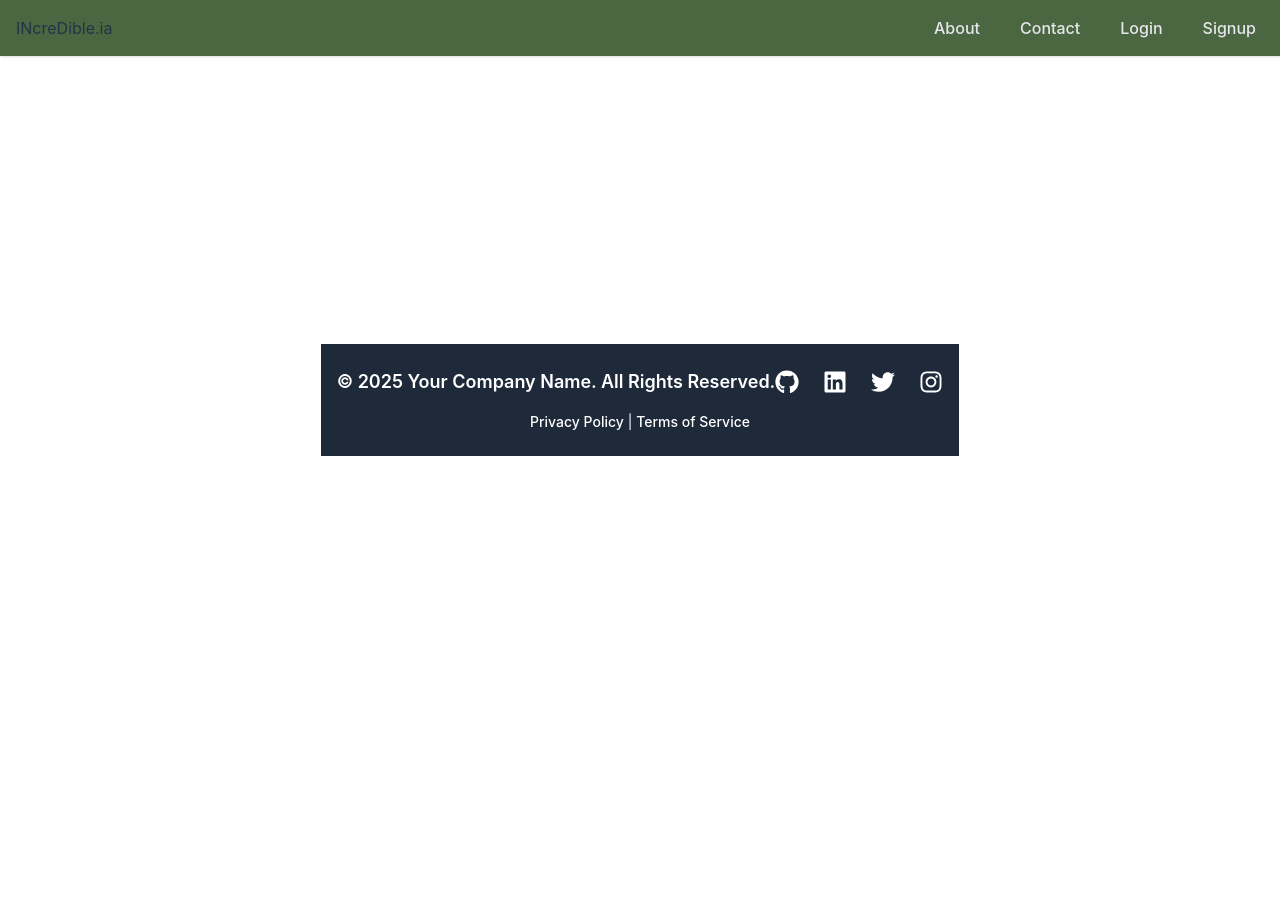
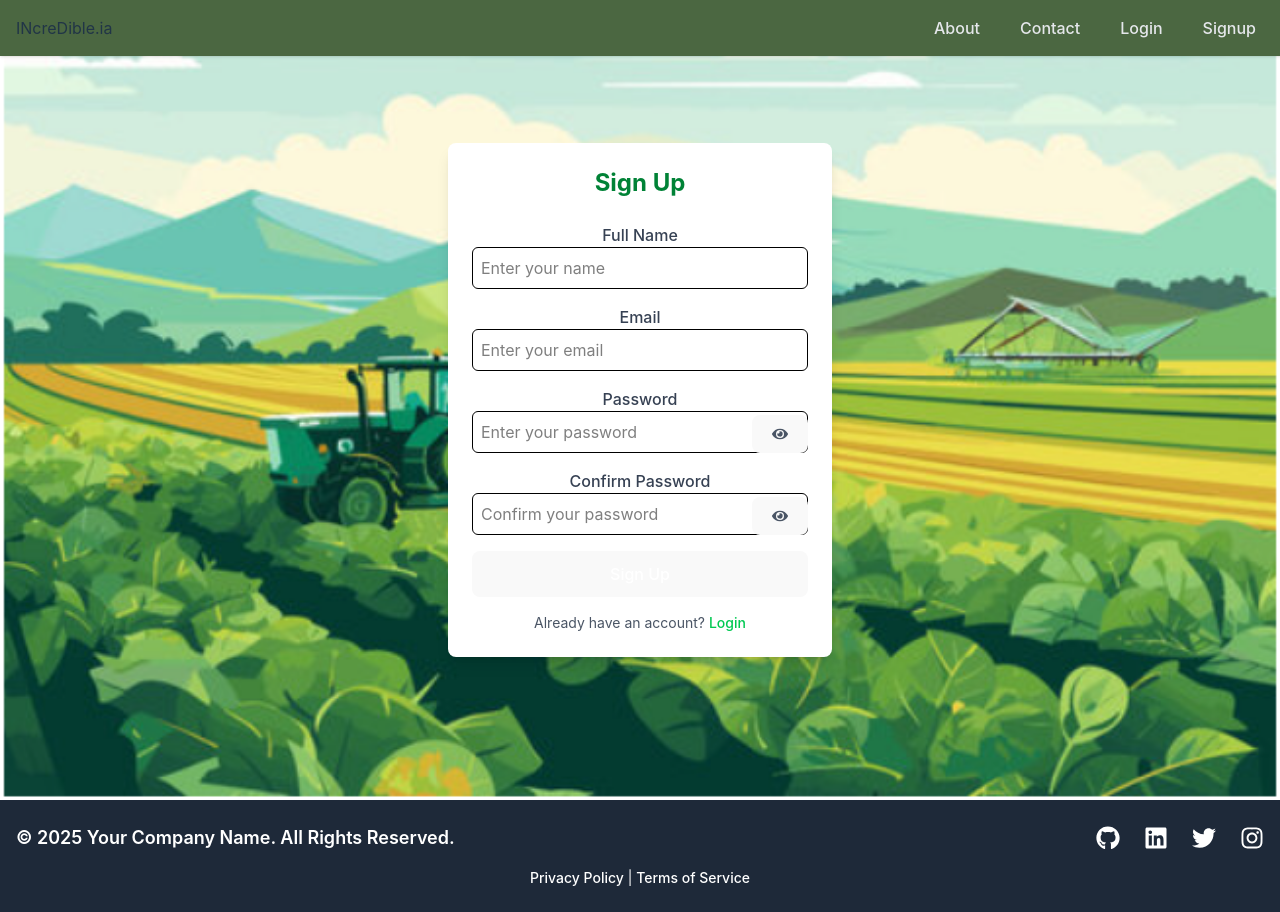
Before and after one commit to V-A-T-S-A-L/Syntaxathon, a React (Vite) app in the folder frontend/client/: page /signup in a window 1280 px wide. Shown: the top 912 px of the page. Before the commit the page ends 800 px from the top, so only its background shows below. Built offline with nearby package versions, Linux system fonts and the light colour scheme.

Commit message:
login&signup

```diff
--- a/frontend/client/src/App.jsx
+++ b/frontend/client/src/App.jsx
@@ -3,8 +3,10 @@ import AgriculturalNeeds from './components/AgriculturalNeeds';
 import Footer from './components/Footer'
 import IncomeWeatherForecast from './components/IncomeWeatherForecast';
 import LandingPage from './components/LandingPage'
+import Login from './components/Login';
 import Navbar from './components/Navbar'
 import { BrowserRouter, Routes, Route } from 'react-router-dom';
+import Signup from './components/Signup';
 
 function App() {
 
@@ -16,6 +18,8 @@ function App() {
 						<Route path='/' element={<LandingPage />}/>
 						<Route path='predict-income&weather' element={<IncomeWeatherForecast />}/>
 						<Route path='agricultural-needs' element={<AgriculturalNeeds />}/>
+						<Route path='login' element={<Login />}/>
+						<Route path='signup' element={<Signup />}/>
 					</Routes>
 				<Footer />
 			</BrowserRouter>
--- /dev/null
+++ b/frontend/client/src/components/Login.jsx
@@ -0,0 +1,93 @@
+import { useState } from "react";
+import { FaEye, FaEyeSlash } from "react-icons/fa";
+import backgroundImage from "../assets/farm.png";
+
+const Login = () => {
+    const [formData, setFormData] = useState({
+        email: "",
+        password: "",
+    });
+    const [showPassword, setShowPassword] = useState(false);
+    const [error, setError] = useState("");
+
+    const handleChange = (e) => {
+        setFormData({ ...formData, [e.target.name]: e.target.value });
+    };
+
+    const handleSubmit = (e) => {
+        e.preventDefault();
+        if (!formData.email || !formData.password) {
+            setError("Please enter both email and password.");
+            return;
+        }
+        setError("");
+        console.log("Login successful:", formData);
+    };
+
+    return (
+        <div
+            className="min-h-screen min-w-screen flex items-center justify-center p-6"
+            style={{
+                backgroundImage: `url(${backgroundImage})`,
+                backgroundRepeat: "no-repeat",
+                backgroundSize: "cover",      // Ensures the image covers the entire screen
+                backgroundPosition: "center", // Centers the image
+                width: "100vw",               // Full width
+                height: "100vh",              // Full height
+            }}
+        >
+            <div className="bg-white shadow-lg rounded-lg p-6 w-full max-w-sm">
+                <h2 className="text-2xl font-bold text-green-700 text-center mb-6">Login</h2>
+
+                {error && <p className="text-red-500 text-sm mb-4">{error}</p>}
+
+                <form onSubmit={handleSubmit} className="space-y-4">
+                    {/* Email Field */}
+                    <div>
+                        <label className="block text-gray-700 font-medium">Email</label>
+                        <input
+                            type="email"
+                            name="email"
+                            value={formData.email}
+                            onChange={handleChange}
+                            className="w-full p-2 border rounded-md text-black"
+                            placeholder="Enter your email"
+                        />
+                    </div>
+
+                    {/* Password Field */}
+                    <div className="relative">
+                        <label className="block text-gray-700 font-medium">Password</label>
+                        <input
+                            type={showPassword ? "text" : "password"}
+                            name="password"
+                            value={formData.password}
+                            onChange={handleChange}
+                            className="w-full p-2 border rounded-md pr-10 text-black"
+                            placeholder="Enter your password"
+                        />
+                        <button
+                            type="button"
+                            className="absolute right-0 top-7 text-gray-600"
+                            onClick={() => setShowPassword(!showPassword)}
+                        >
+                            {showPassword ? <FaEyeSlash /> : <FaEye />}
+                        </button>
+                    </div>
+
+                    {/* Login Button */}
+                    <button className="w-full bg-green-500 text-white py-2 rounded-md hover:bg-green-600">
+                        Login
+                    </button>
+                </form>
+
+                {/* Register Link */}
+                <p className="text-sm text-center text-gray-600 mt-4">
+                    Don't have an account? <a href="/signup" className="text-green-500 font-semibold">Sign up</a>
+                </p>
+            </div>
+        </div>
+    );
+};
+
+export default Login;
--- a/frontend/client/src/components/Navbar.jsx
+++ b/frontend/client/src/components/Navbar.jsx
@@ -1,5 +1,6 @@
 import React from 'react';
 import '../App.css';
+import { Link } from 'react-router-dom';
 
 function Navbar() {
     return (
@@ -10,8 +11,8 @@ function Navbar() {
                     <div className='px-5'>
                         <a className='px-5 text-gray-200' href='#'>About</a>
                         <a className='px-5 text-gray-200' href='#'>Contact</a>
-                        <a className='px-5 text-gray-200' href='#'>Login</a>
-                        <a className='px-5 text-gray-200' href='#'>Signup</a>
+                        <Link to={'login'} className='px-5 text-gray-200'>Login</Link>
+                        <Link to={'signup'} className='px-5 text-gray-200'>Signup</Link>
                     </div>
                 </div>
             </div>
--- /dev/null
+++ b/frontend/client/src/components/Signup.jsx
@@ -0,0 +1,134 @@
+import { useState } from "react";
+import { FaEye, FaEyeSlash } from "react-icons/fa";
+import backgroundImage from "../assets/farm.png";
+
+const Signup = () => {
+    const [formData, setFormData] = useState({
+        name: "",
+        email: "",
+        password: "",
+        confirmPassword: "",
+    });
+    const [showPassword, setShowPassword] = useState(false);
+    const [showConfirmPassword, setShowConfirmPassword] = useState(false);
+    const [error, setError] = useState("");
+
+    const handleChange = (e) => {
+        setFormData({ ...formData, [e.target.name]: e.target.value });
+    };
+
+    const handleSubmit = (e) => {
+        e.preventDefault();
+        if (!formData.name || !formData.email || !formData.password || !formData.confirmPassword) {
+            setError("All fields are required.");
+            return;
+        }
+        if (formData.password !== formData.confirmPassword) {
+            setError("Passwords do not match.");
+            return;
+        }
+        setError("");
+        console.log("Signup successful:", formData);
+    };
+
+    return (
+        <div
+            className="min-h-screen min-w-screen flex items-center justify-center p-6"
+            style={{
+                backgroundImage: `url(${backgroundImage})`,
+                backgroundRepeat: "no-repeat",
+                backgroundSize: "cover",      // Ensures the image covers the entire screen
+                backgroundPosition: "center", // Centers the image
+                width: "100vw",               // Full width
+                height: "100vh",              // Full height
+            }}
+
+        >
+            <div className="bg-white shadow-lg rounded-lg p-6 w-full max-w-sm">
+                <h2 className="text-2xl font-bold text-green-700 text-center mb-6">Sign Up</h2>
+
+                {error && <p className="text-red-500 text-sm mb-4">{error}</p>}
+
+                <form onSubmit={handleSubmit} className="space-y-4">
+                    {/* Name Field */}
+                    <div>
+                        <label className="block text-gray-700 font-medium">Full Name</label>
+                        <input
+                            type="text"
+                            name="name"
+                            value={formData.name}
+                            onChange={handleChange}
+                            className="w-full p-2 border rounded-md text-black"
+                            placeholder="Enter your name"
+                        />
+                    </div>
+
+                    {/* Email Field */}
+                    <div>
+                        <label className="block text-gray-700 font-medium">Email</label>
+                        <input
+                            type="email"
+                            name="email"
+                            value={formData.email}
+                            onChange={handleChange}
+                            className="w-full p-2 border rounded-md text-black"
+                            placeholder="Enter your email"
+                        />
+                    </div>
+
+                    {/* Password Field */}
+                    <div className="relative">
+                        <label className="block text-gray-700 font-medium">Password</label>
+                        <input
+                            type={showPassword ? "text" : "password"}
+                            name="password"
+                            value={formData.password}
+                            onChange={handleChange}
+                            className="w-full p-2 border rounded-md pr-10 text-black"
+                            placeholder="Enter your password"
+                        />
+                        <button
+                            type="button"
+                            className="absolute right-0 top-7 text-gray-600"
+                            onClick={() => setShowPassword(!showPassword)}
+                        >
+                            {showPassword ? <FaEyeSlash /> : <FaEye />}
+                        </button>
+                    </div>
+
+                    {/* Confirm Password Field */}
+                    <div className="relative">
+                        <label className="block text-gray-700 font-medium">Confirm Password</label>
+                        <input
+                            type={showConfirmPassword ? "text" : "password"}
+                            name="confirmPassword"
+                            value={formData.confirmPassword}
+                            onChange={handleChange}
+                            className="w-full p-2 border rounded-md pr-10 text-black"
+                            placeholder="Confirm your password"
+                        />
+                        <button
+                            type="button"
+                            className="absolute right-0 top-7 text-gray-600"
+                            onClick={() => setShowConfirmPassword(!showConfirmPassword)}
+                        >
+                            {showConfirmPassword ? <FaEyeSlash /> : <FaEye />}
+                        </button>
+                    </div>
+
+                    {/* Signup Button */}
+                    <button className="w-full bg-green-500 text-white py-2 rounded-md hover:bg-green-600">
+                        Sign Up
+                    </button>
+                </form>
+
+                {/* Login Link */}
+                <p className="text-sm text-center text-gray-600 mt-4">
+                    Already have an account? <a href="/login" className="text-green-500 font-semibold">Login</a>
+                </p>
+            </div>
+        </div>
+    );
+};
+
+export default Signup;
```
Also changed, not shown: frontend/client/src/assets/farm.png (added).
